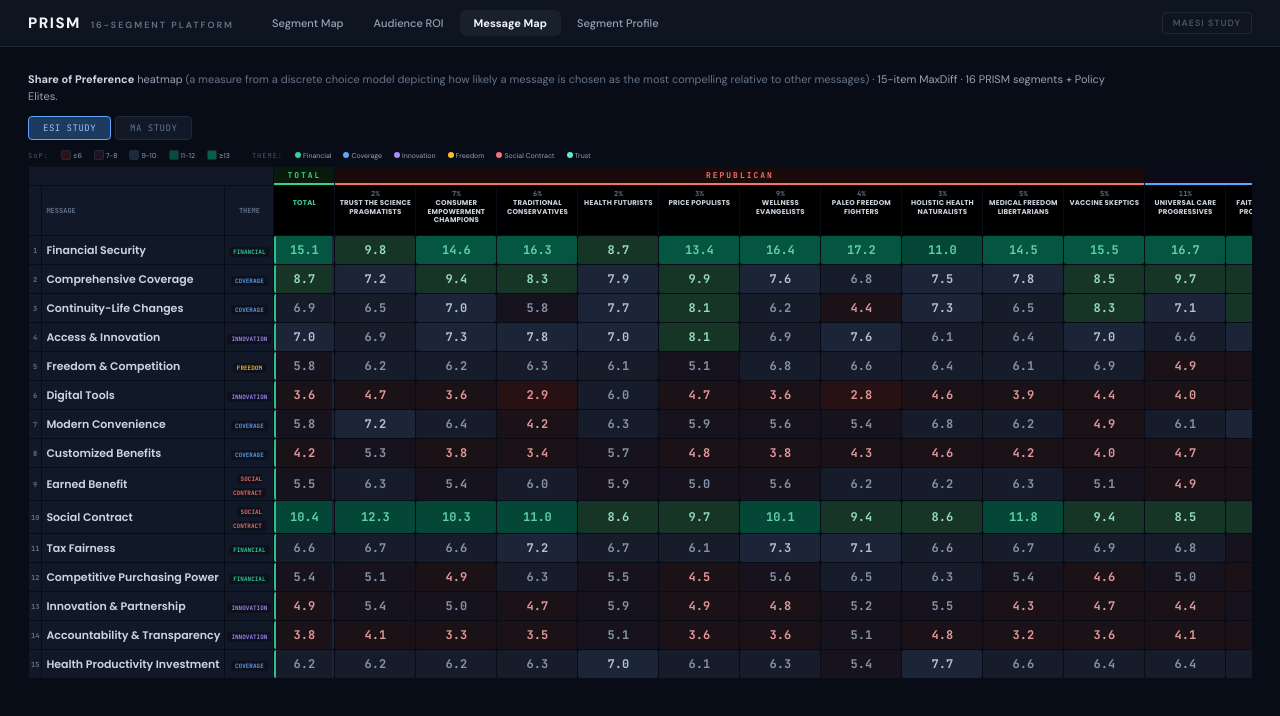
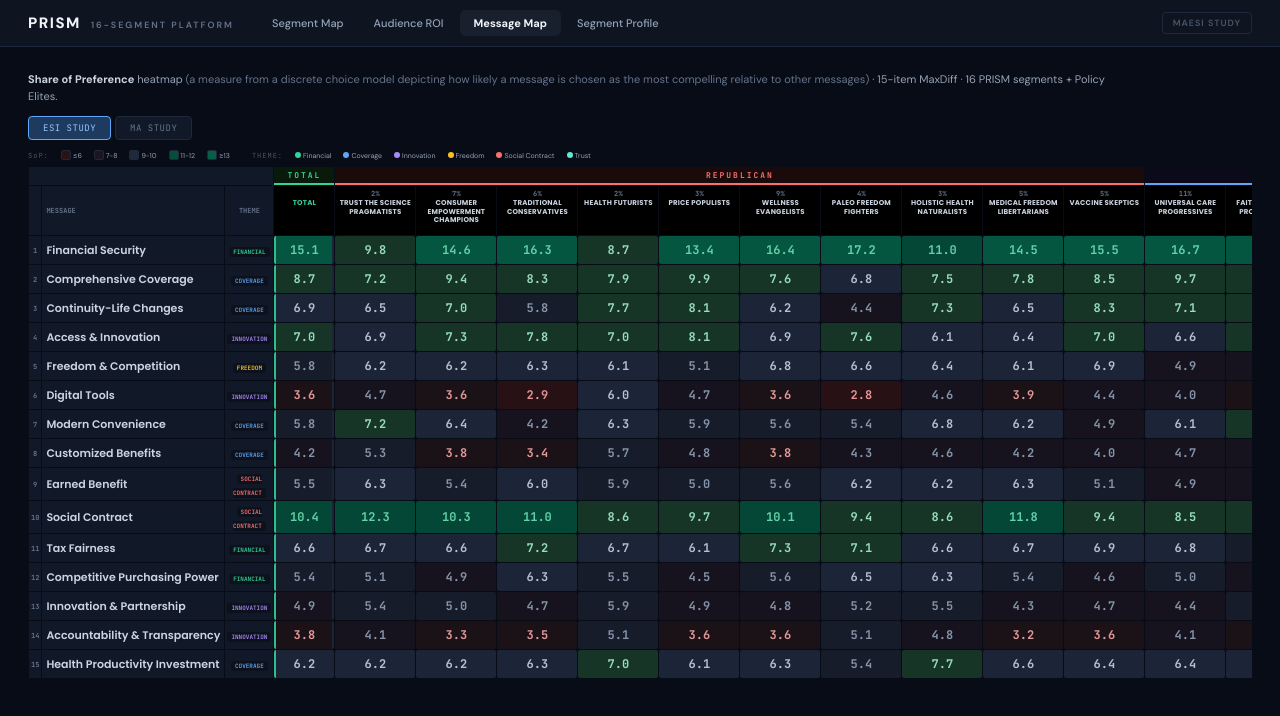
Before and after one commit to prism-lead/prism-dashboard-v4, a React (Vite) app: page /messages in a window 1280 px wide. Shown: the top 716 px of the page. Built offline with nearby package versions, Linux system fonts and the light colour scheme.

Commit message:
Rearrange conditions in getSopC function

```diff
--- a/src/pages/MessageMap.jsx
+++ b/src/pages/MessageMap.jsx
@@ -13,10 +13,10 @@ const THEME_COLORS = {
 function getSopC(v){
   if(v>=13)return{bg:"#065f46",t:"#6ee7b7"};
   if(v>=10)return{bg:"#064e3b",t:"#6ee7b7"};
-  if(v>=8)return{bg:"#1a3a2a",t:"#a7f3d0"};
-  if(v>=7)return{bg:"#1e293b",t:"#cbd5e1"};
-  if(v>=6)return{bg:"#1a1f2e",t:"#94a3b8"};
-  if(v>=5)return{bg:"#1a1520",t:"#94a3b8"};
+  if(v>=7)return{bg:"#1a3a2a",t:"#a7f3d0"};
+  if(v>=6)return{bg:"#1e293b",t:"#cbd5e1"};
+  if(v>=5)return{bg:"#1a1f2e",t:"#94a3b8"};
+  if(v>=4)return{bg:"#1a1520",t:"#94a3b8"};
   if(v>=3)return{bg:"#1f1318",t:"#f9a8a8"};
   return{bg:"#2d1215",t:"#fca5a5"};
 }
```
